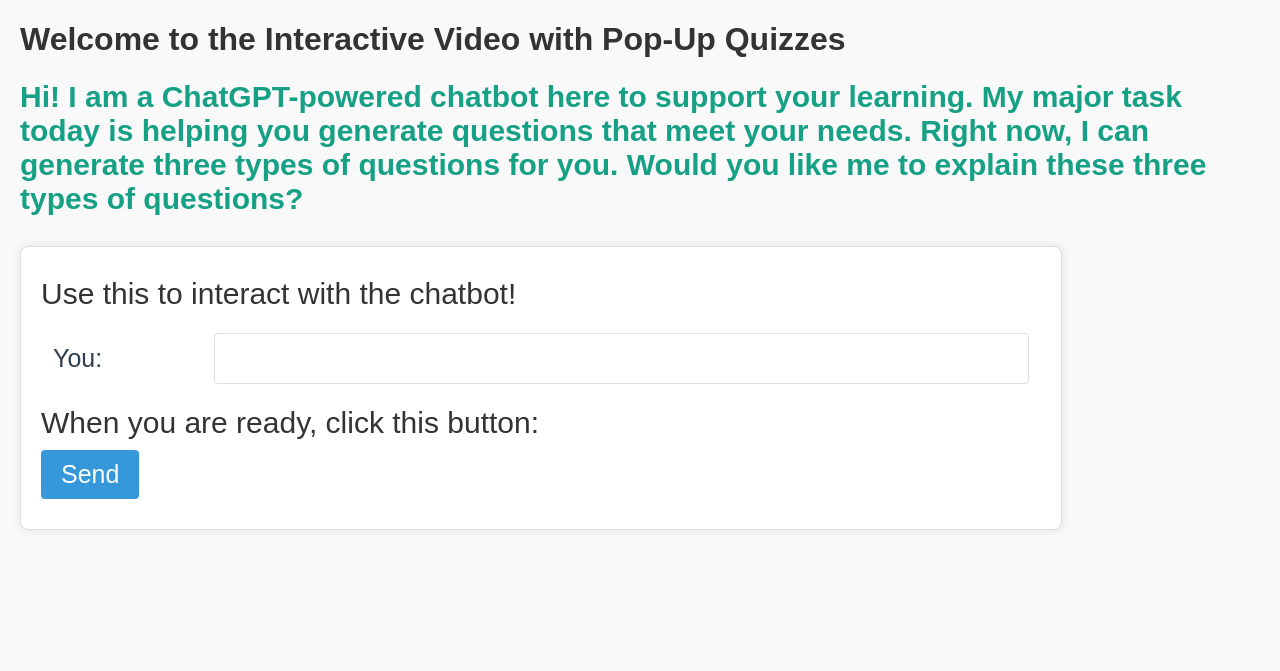
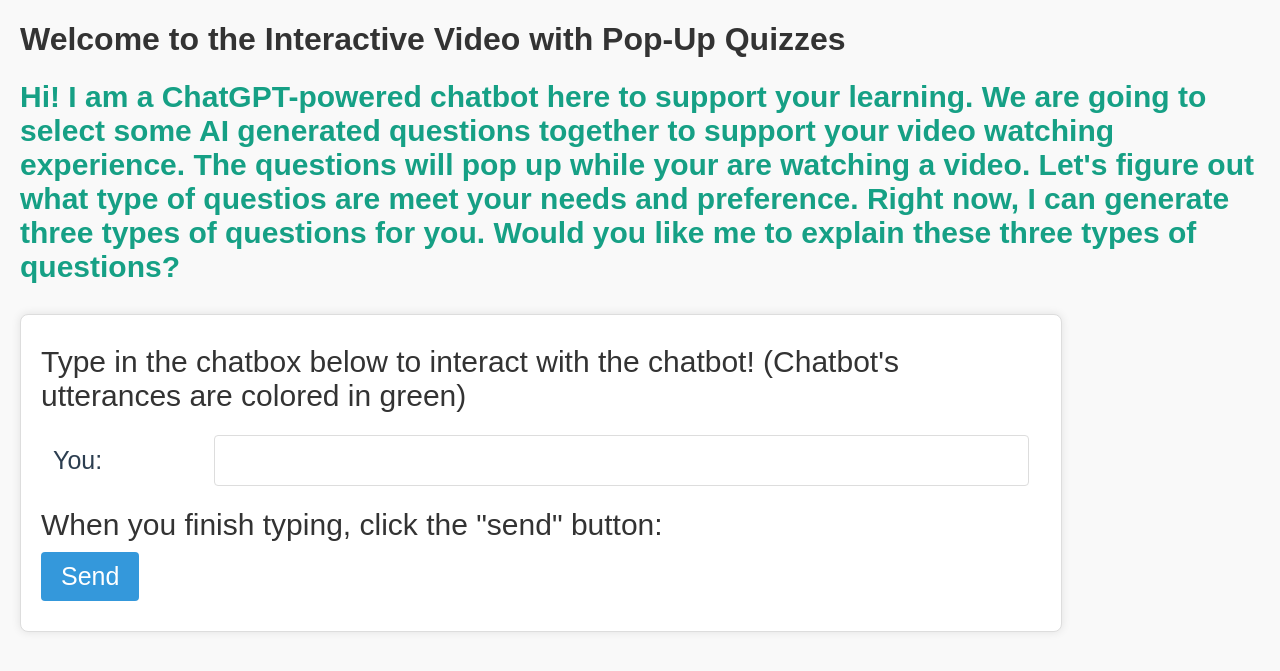
Before and after one commit to eccentric-horse/DeafLearning, a Flask app: page / in a window 1280 px wide. Shown: the top 671 px of the page. Run offline with Flask 3, Linux system fonts and the light colour scheme.

Commit message:
Fine-tuned the prior watching conversation.

```diff
--- a/templates/interaction.html
+++ b/templates/interaction.html
@@ -2,14 +2,16 @@
 
 {% block body %}
 
-<h3>Hi! I am a ChatGPT-powered chatbot here to support your learning. My major task today is helping you generate questions that meet your needs. Right now, I can generate three types of questions for you. Would you like me to explain these three types of questions?</h3>
+<!-- <h3>Hi! I am a ChatGPT-powered chatbot here to support your learning. My major task today is helping you generate questions that meet your needs. Right now, I can generate three types of questions for you. Would you like me to explain these three types of questions?</h3> -->
+<h3>Hi! I am a ChatGPT-powered chatbot here to support your learning. We are going to select some AI generated questions together to support your video watching experience. The questions will pop up while your are watching a video. Let's figure out what type of questios are meet your needs and preference. Right now, I can generate three types of questions for you. Would you like me to explain these three types of questions? </h3>
 
 <form method='POST' action='/ask'>
 <table>
-<p>Use this to interact with the chatbot!</p>
+<!-- <p>Use this to interact with the chatbot!</p> -->
+<p>Type in the chatbox below to interact with the chatbot! (Chatbot's utterances are colored in green)</p>
 <tr><td>You:</td><td><input name='input_string' type='TEXT' width='60'></td></tr>
 </table>
-<p>When you are ready, click this button:</p>
+<p>When you finish typing, click the "send" button:</p>
 <p><input value='Send' type='SUBMIT'></p>
 </form>
 
--- a/templates/response.html
+++ b/templates/response.html
@@ -15,8 +15,8 @@
     <table>
     <tr><td>You:</td><td><input name='input_string' type='TEXT' width='60'></td></tr>
     </table>
-    <p>When you are ready, click this button:</p>
-    <p><input value='Submit!' type='SUBMIT'></p>
+    <p>When you finish typing, click the "send" button:</p>
+    <p><input value='Send' type='SUBMIT'></p>
 </form>
 
 {% endblock %}
```
Also changed, not shown: question_types.json (+2 -2 lines).
